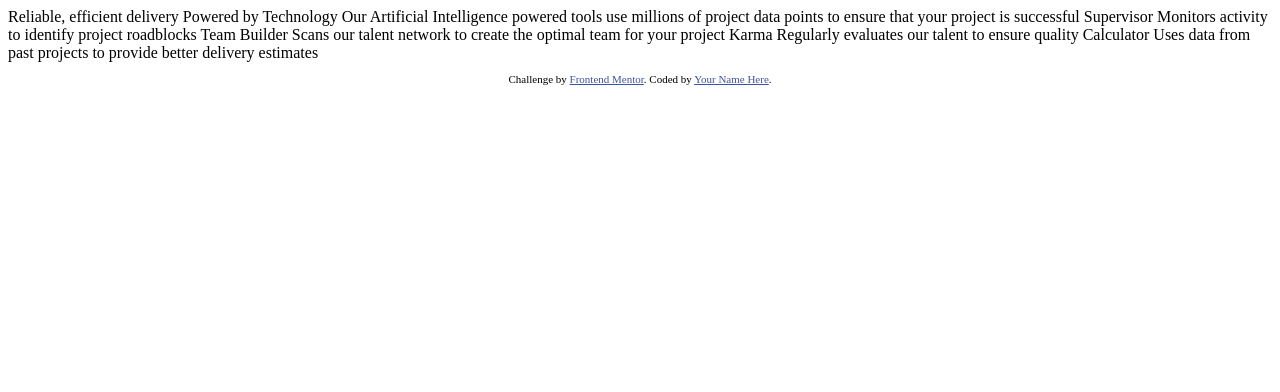
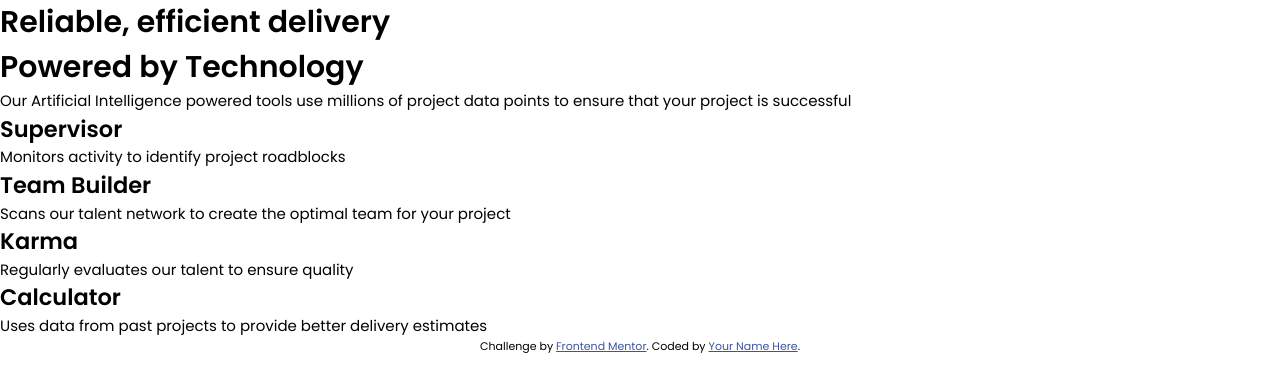
Before and after one commit to andreast12/four-card-feature-section, a plain HTML site: page index.html in a window 1280 px wide. Drawn offline with Linux system fonts and the light colour scheme.

Commit message:
wrap in div

```diff
--- a/index.html
+++ b/index.html
@@ -5,6 +5,8 @@
   <meta name="viewport" content="width=device-width, initial-scale=1.0"> <!-- displays site properly based on user's device -->
 
   <link rel="icon" type="image/png" sizes="32x32" href="./images/favicon-32x32.png">
+  <link href="https://fonts.googleapis.com/css2?family=Poppins:wght@200;400;600&display=swap" rel="stylesheet">
+  <link rel="stylesheet" href="style.css">
 
   <title>Frontend Mentor | Four card feature section</title>
 
@@ -15,25 +17,38 @@
   </style>
 </head>
 <body>
+  <header>
+    <h1>Reliable, efficient delivery</h1>
+    <h1>Powered by Technology</h1>
 
-  Reliable, efficient delivery
-  Powered by Technology
+    <p>Our Artificial Intelligence powered tools use millions of project data points
+    to ensure that your project is successful</p>
+  </header>
 
-  Our Artificial Intelligence powered tools use millions of project data points
-  to ensure that your project is successful
+  <main>
+    <section class="card">
+      <h2>Supervisor</h2>
+      <p>Monitors activity to identify project roadblocks</p>
+    </section>
 
-  Supervisor
-  Monitors activity to identify project roadblocks
 
-  Team Builder
-  Scans our talent network to create the optimal team for your project
+    <section class="card">
+      <h2>Team Builder</h2>
+      <p>Scans our talent network to create the optimal team for your project</p>
+    </section>
 
-  Karma
-  Regularly evaluates our talent to ensure quality
 
-  Calculator
-  Uses data from past projects to provide better delivery estimates
+    <section class="card">
+      <h2>Karma</h2>
+      <p>Regularly evaluates our talent to ensure quality</p>
+    </section>
 
+
+    <section class="card">
+      <h2>Calculator</h2>
+      <p>Uses data from past projects to provide better delivery estimates</p>
+    </section>
+  </main>
 
   <footer>
     <p class="attribution">
--- /dev/null
+++ b/style.css
@@ -0,0 +1,9 @@
+* {
+	margin: 0;
+	padding: 0;
+	box-sizing: border-box;
+}
+
+body {
+	font: 15px/1.5 'Poppins', sans-serif;
+}
```
